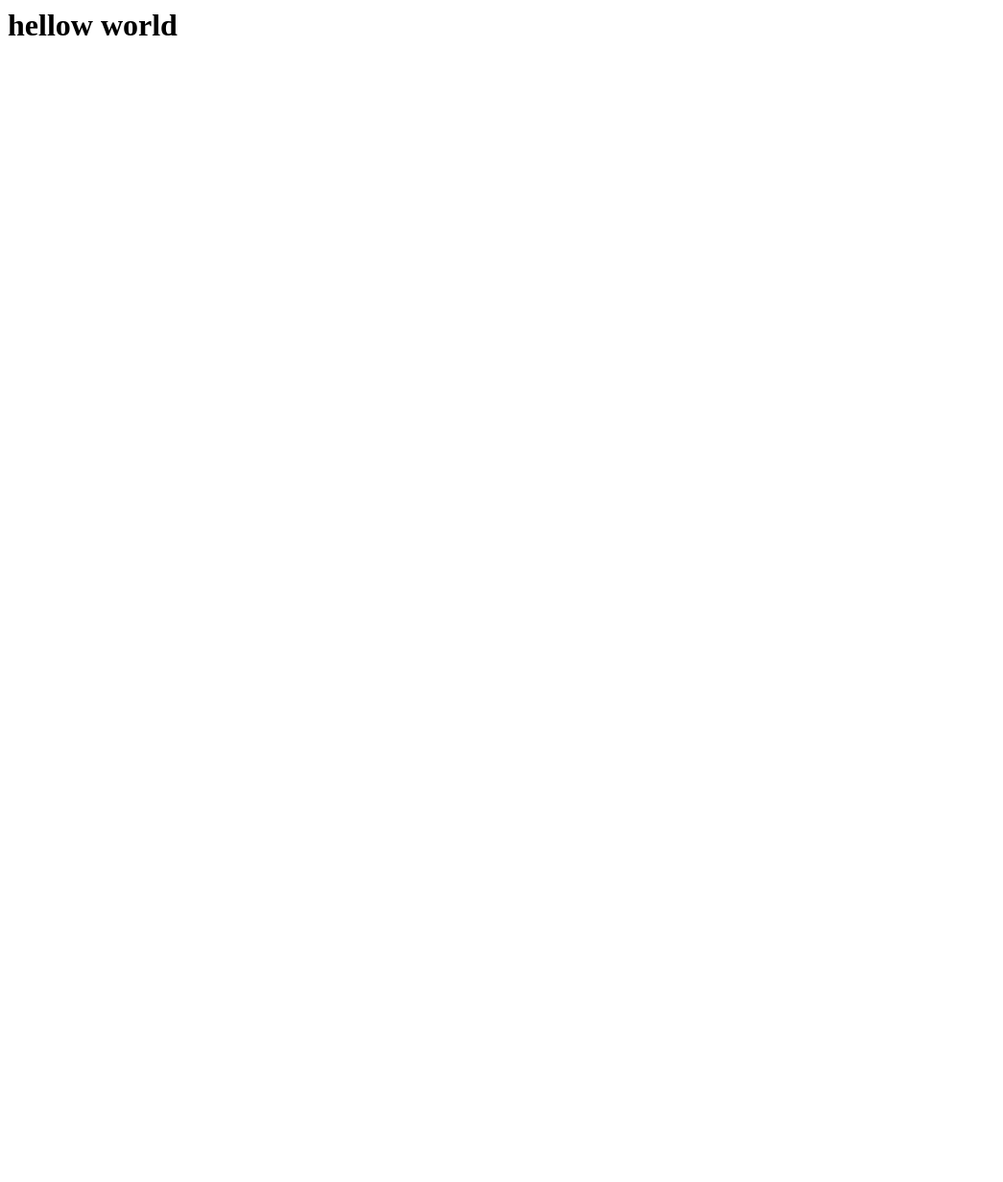
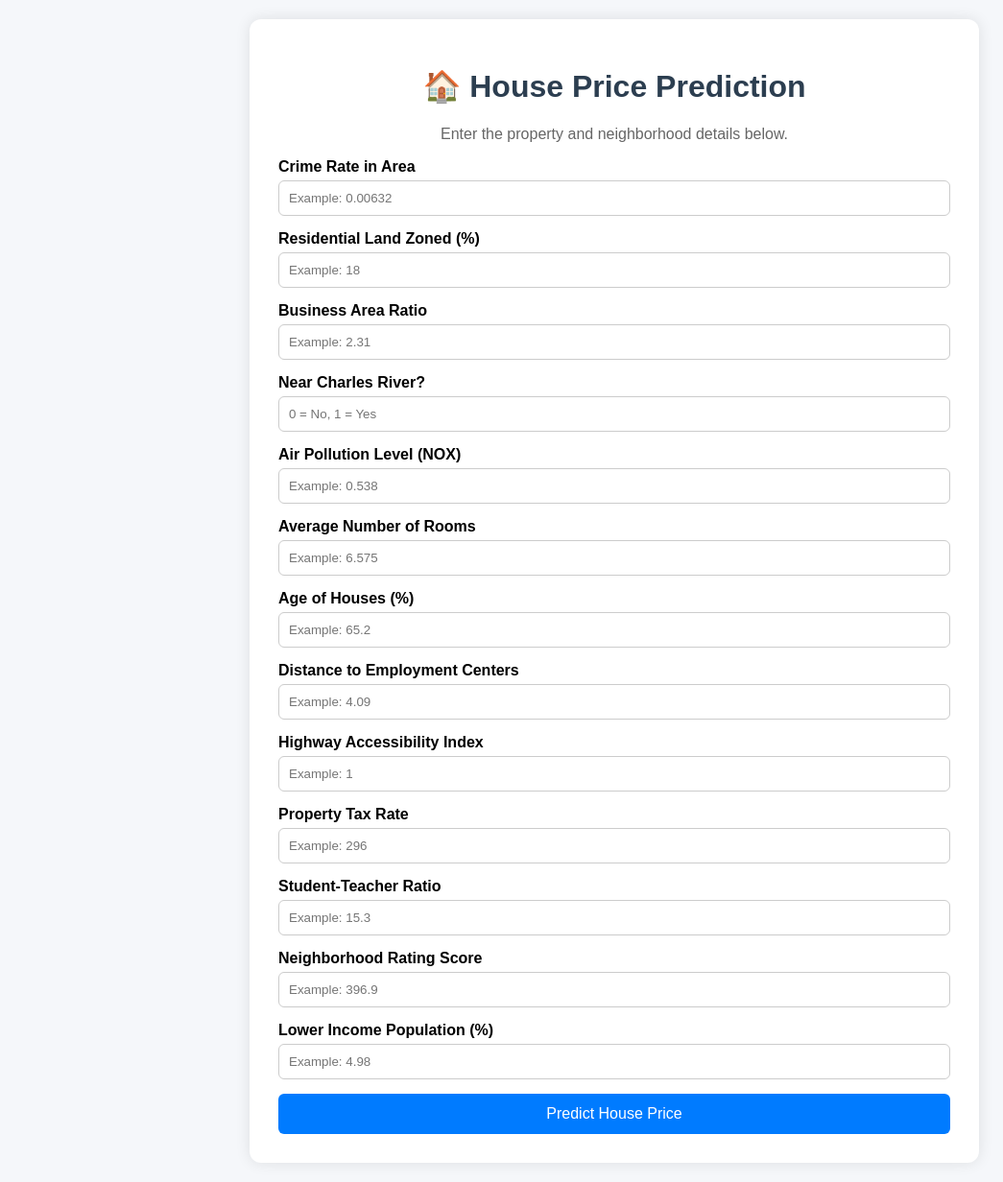
Before and after one commit to adinath8669/BostonHousingPridiction, a Flask app: page / in a window 1280 px wide. Before the commit the part shown is almost empty. Shown: the whole page at 96% size, without its empty margins (0-1045 px from the left). Before the commit the page ends 37 px from the top, so only its background shows below. Run offline with Flask 3, Linux system fonts and the light colour scheme; parts of the project's set-up code (start-up, migrations or seed data) failed here and were passed over.

Commit message:
the web app is ready

```diff
--- a/app.py
+++ b/app.py
@@ -27,5 +27,13 @@ def predict_api():
 
     return jsonify(float(output[0]))
 
+@app.route('/predict',methods=['POST'])
+def predict():
+    data=[float(x) for x in request.form.values()]
+    final_input=scalar.transform(np.array(data).reshape(1,-1))
+    print(final_input)
+    output=regmodel.predict(final_input)
+    return render_template("home.html",prediction_text="the house price pridiction is {}".format(output))
+
 if __name__ == "__main__":
     app.run(debug=True)
--- a/templates/home.html
+++ b/templates/home.html
@@ -1 +1,159 @@
-<h1>hellow world</h1>
+<!DOCTYPE html>
+<html>
+<head>
+    <title>House Price Prediction</title>
+    <style>
+        body {
+            font-family: Arial, sans-serif;
+            background: #f5f7fa;
+            margin: 0;
+            padding: 20px;
+        }
+
+        .container {
+            max-width: 700px;
+            margin: auto;
+            background: white;
+            padding: 30px;
+            border-radius: 12px;
+            box-shadow: 0 0 15px rgba(0,0,0,0.1);
+        }
+
+        h1 {
+            text-align: center;
+            color: #2c3e50;
+        }
+
+        p {
+            text-align: center;
+            color: #666;
+        }
+
+        .form-group {
+            margin-bottom: 15px;
+        }
+
+        label {
+            font-weight: bold;
+            display: block;
+            margin-bottom: 5px;
+        }
+
+        input {
+            width: 100%;
+            padding: 10px;
+            border-radius: 6px;
+            border: 1px solid #ccc;
+            box-sizing: border-box;
+        }
+
+        button {
+            width: 100%;
+            padding: 12px;
+            background: #007bff;
+            color: white;
+            border: none;
+            border-radius: 6px;
+            font-size: 16px;
+            cursor: pointer;
+        }
+
+        button:hover {
+            background: #0056b3;
+        }
+
+        .result {
+            margin-top: 20px;
+            text-align: center;
+            font-size: 22px;
+            font-weight: bold;
+            color: green;
+        }
+    </style>
+</head>
+<body>
+
+<div class="container">
+    <h1>🏠 House Price Prediction</h1>
+    <p>Enter the property and neighborhood details below.</p>
+
+    <form action="/predict" method="post">
+
+        <div class="form-group">
+            <label>Crime Rate in Area</label>
+            <input type="number" step="any" name="CRIM" placeholder="Example: 0.00632" required>
+        </div>
+
+        <div class="form-group">
+            <label>Residential Land Zoned (%)</label>
+            <input type="number" step="any" name="ZN" placeholder="Example: 18" required>
+        </div>
+
+        <div class="form-group">
+            <label>Business Area Ratio</label>
+            <input type="number" step="any" name="INDUS" placeholder="Example: 2.31" required>
+        </div>
+
+        <div class="form-group">
+            <label>Near Charles River?</label>
+            <input type="number" name="CHAS" placeholder="0 = No, 1 = Yes" required>
+        </div>
+
+        <div class="form-group">
+            <label>Air Pollution Level (NOX)</label>
+            <input type="number" step="any" name="NOX" placeholder="Example: 0.538" required>
+        </div>
+
+        <div class="form-group">
+            <label>Average Number of Rooms</label>
+            <input type="number" step="any" name="RM" placeholder="Example: 6.575" required>
+        </div>
+
+        <div class="form-group">
+            <label>Age of Houses (%)</label>
+            <input type="number" step="any" name="AGE" placeholder="Example: 65.2" required>
+        </div>
+
+        <div class="form-group">
+            <label>Distance to Employment Centers</label>
+            <input type="number" step="any" name="DIS" placeholder="Example: 4.09" required>
+        </div>
+
+        <div class="form-group">
+            <label>Highway Accessibility Index</label>
+            <input type="number" name="RAD" placeholder="Example: 1" required>
+        </div>
+
+        <div class="form-group">
+            <label>Property Tax Rate</label>
+            <input type="number" step="any" name="TAX" placeholder="Example: 296" required>
+        </div>
+
+        <div class="form-group">
+            <label>Student-Teacher Ratio</label>
+            <input type="number" step="any" name="PTRATIO" placeholder="Example: 15.3" required>
+        </div>
+
+        <div class="form-group">
+            <label>Neighborhood Rating Score</label>
+            <input type="number" step="any" name="B" placeholder="Example: 396.9" required>
+        </div>
+
+        <div class="form-group">
+            <label>Lower Income Population (%)</label>
+            <input type="number" step="any" name="LSTAT" placeholder="Example: 4.98" required>
+        </div>
+
+        <button type="submit">Predict House Price</button>
+
+    </form>
+
+    {% if prediction_text %}
+    <div class="result">
+        {{ prediction_text }}
+    </div>
+    {% endif %}
+</div>
+
+</body>
+</html>
```
